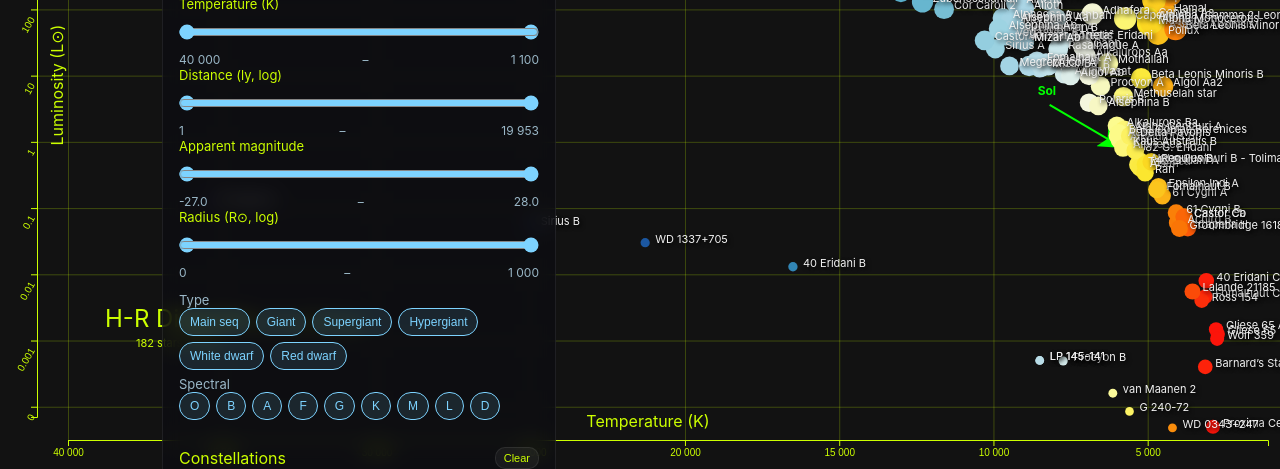
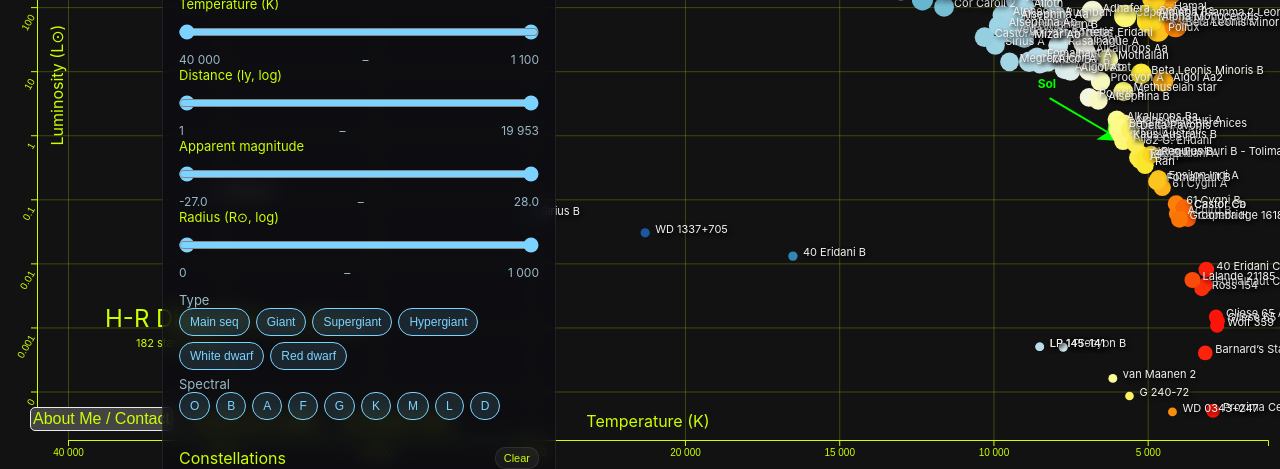
Before and after one commit to paubel/HR-diagram, a plain HTML site: page index.html in a window 1280 px wide. Shown: the part 335-804 px from the top of the page. Drawn offline with nearby package versions, Linux system fonts and the light colour scheme.

Commit message:
Update yScale domain for improved logarithmic scaling

```diff
--- a/script.js
+++ b/script.js
@@ -31,7 +31,8 @@ const xScale = d3
 
 const yScale = d3
   .scaleLog()
-  .domain([0.00007, 6000000])
+  .domain([0.00004, 8000000])
+  .clamp(true)
   .range([height - margin.bottom, margin.top]);
 
 const radiusScale = d3.scaleLog().domain([0.0003, 1000]).range([0.8, 16]);
--- a/styles.css
+++ b/styles.css
@@ -42,13 +42,8 @@ body {
 
 nav {
   position: fixed;
-<<<<<<< HEAD
-  bottom: -56px;
-  left: 244px;
-=======
-  bottom: 94px;
-  left: 44px;
->>>>>>> 18c752501a701395de486f51d2f09694581eeb8d
+  bottom: 34px;
+  left: 14px;
   gap: 0.3rem 1rem;
   z-index: 1;
   display: flex;
@@ -60,7 +55,7 @@ nav {
   nav {
     flex-direction: column;
     align-items: center;
-    left: 244px;
+    left: 14px;
   }
 }
 
```
